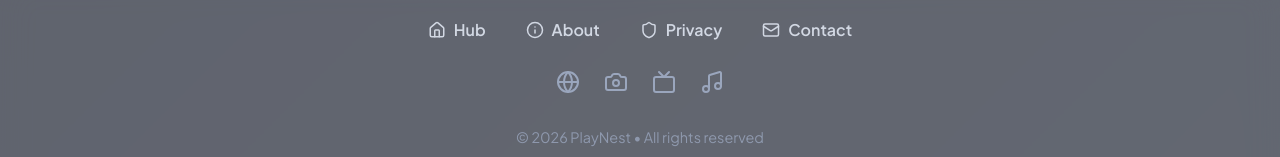
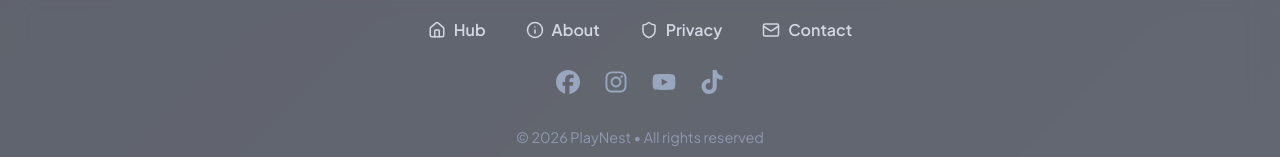
Before and after one commit to trevorthanhtung/ludorahub, a React (Vite) app: page /game/g1 in a window 1280 px wide. Shown: the part 1069-1226 px from the top of the page. Built offline with nearby package versions, Linux system fonts and the light colour scheme; no server answers.

Commit message:
feat(ui): install react-icons and use actual brand icons for social links

```diff
--- a/package.json
+++ b/package.json
@@ -14,6 +14,7 @@
     "lucide-react": "^1.16.0",
     "react": "^19.2.6",
     "react-dom": "^19.2.6",
+    "react-icons": "^5.6.0",
     "react-router-dom": "^7.15.1"
   },
   "devDependencies": {
--- a/src/components/Footer.jsx
+++ b/src/components/Footer.jsx
@@ -1,5 +1,6 @@
 import { useAppContext } from '../context/AppContext';
-import { Home, Info, Shield, Mail, Globe, Camera, Tv, Music } from 'lucide-react';
+import { Home, Info, Shield, Mail } from 'lucide-react';
+import { FaFacebook, FaInstagram, FaYoutube, FaTiktok } from 'react-icons/fa6';
 import { motion } from 'framer-motion';
 
 export default function Footer() {
@@ -43,16 +44,16 @@ export default function Footer() {
 
       <div style={{ display: 'flex', justifyContent: 'center', gap: '24px', marginBottom: '30px' }}>
         <motion.a whileHover={{ scale: 1.15, color: '#1877F2' }} title="Facebook" href="https://www.facebook.com/tthanhtung2306/?locale=vi_VN" target="_blank" rel="noreferrer" style={{ color: 'var(--text-subtext)', transition: 'color 0.2s' }}>
-          <Globe size={24} />
+          <FaFacebook size={24} />
         </motion.a>
         <motion.a whileHover={{ scale: 1.15, color: '#E1306C' }} title="Instagram" href="https://www.instagram.com/_.thanhtungg._/" target="_blank" rel="noreferrer" style={{ color: 'var(--text-subtext)', transition: 'color 0.2s' }}>
-          <Camera size={24} />
+          <FaInstagram size={24} />
         </motion.a>
         <motion.a whileHover={{ scale: 1.15, color: '#FF0000' }} title="YouTube" href="https://www.youtube.com/@kat.thanhtungg" target="_blank" rel="noreferrer" style={{ color: 'var(--text-subtext)', transition: 'color 0.2s' }}>
-          <Tv size={24} />
+          <FaYoutube size={24} />
         </motion.a>
         <motion.a whileHover={{ scale: 1.15, color: '#000000' }} title="TikTok" href="https://www.tiktok.com/@kat.thanhtungg" target="_blank" rel="noreferrer" style={{ color: 'var(--text-subtext)', transition: 'color 0.2s' }}>
-          <Music size={24} />
+          <FaTiktok size={24} />
         </motion.a>
       </div>
 
```
Also changed, not shown: 1 other file (tests, documents, lock files or other folders).
